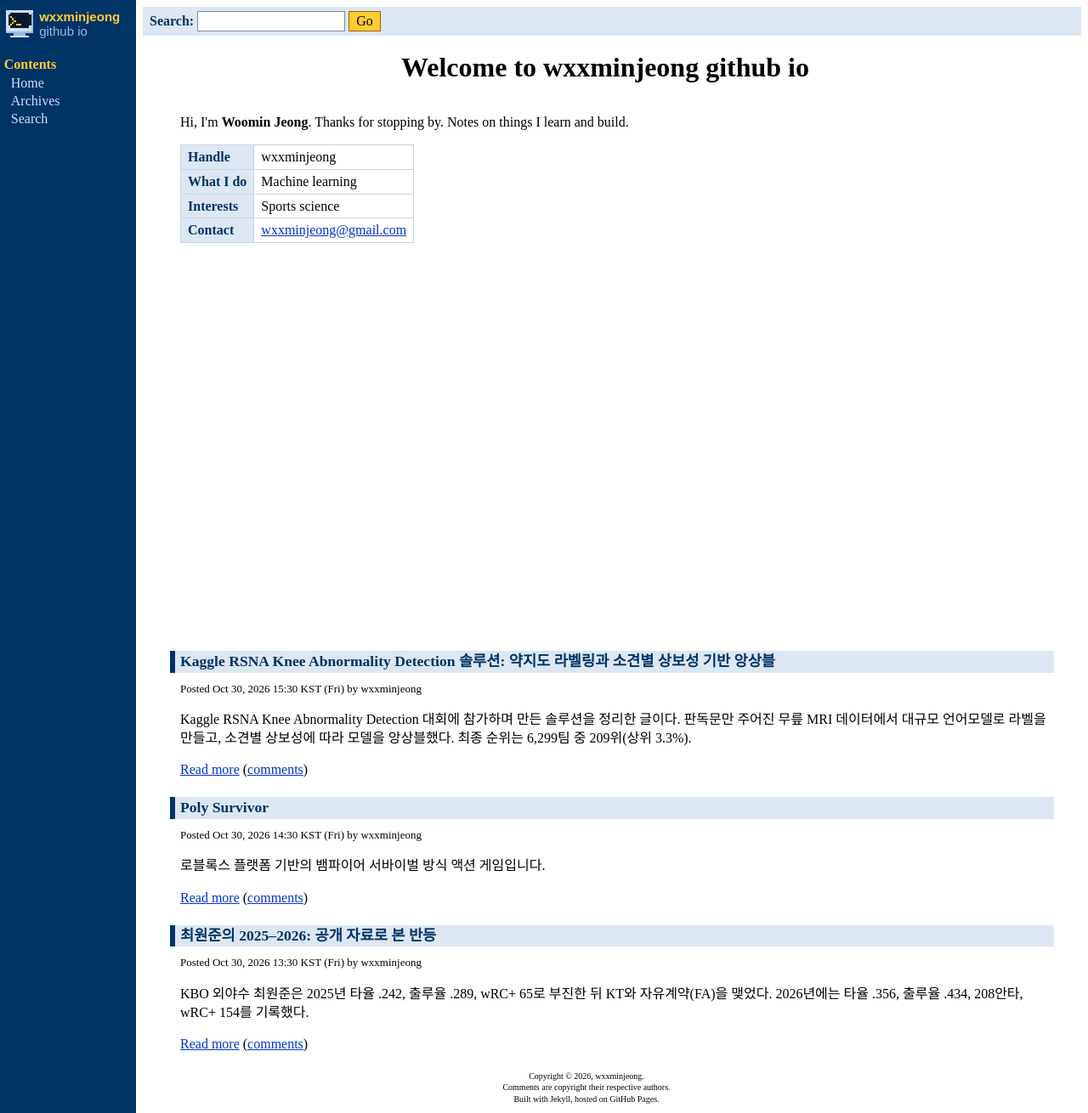
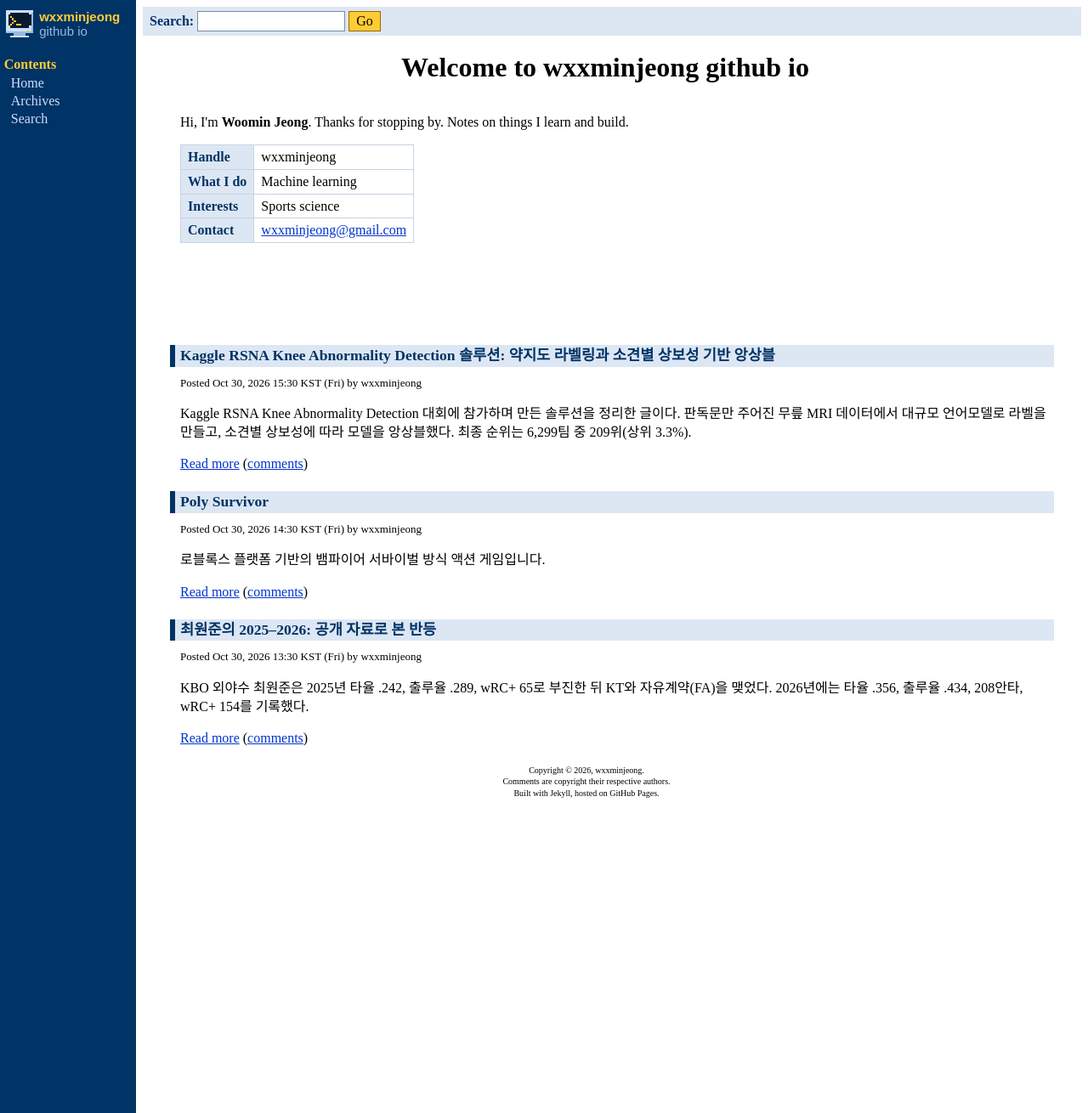
Before and after one commit to wxxminjeong/wxxminjeong.github.io, a Jekyll site: the page built from index.html, in a window 1280 px wide and 1310 px high. Shown: the whole window at 85% size. Built offline with Jekyll 4.4.1, drawn with Linux system fonts in a browser that asks for light colours.

Commit message:
Set the gap below the front page profile table to 120px
Co-Authored-By: Claude Opus 5.5 <noreply@anthropic.com>
Claude-Session: https://claude.ai/code/session_01RuTpTZjHqmqvmhKrHAEBWS

```diff
--- a/assets/css/style.css
+++ b/assets/css/style.css
@@ -178,7 +178,7 @@ h2.Cat2HL {
 }
 h2.Cat2HL { margin-bottom: 0.3em; font-size: 1.2em; }
 div.BlurbListing { padding-left: 12px; }
-div.BlurbListing.intro { margin-bottom: 30em; }
+div.BlurbListing.intro { margin-bottom: 120px; }
 
 p.Feature { margin: 0 0 2px 1em; text-indent: -1em; }
 
```
